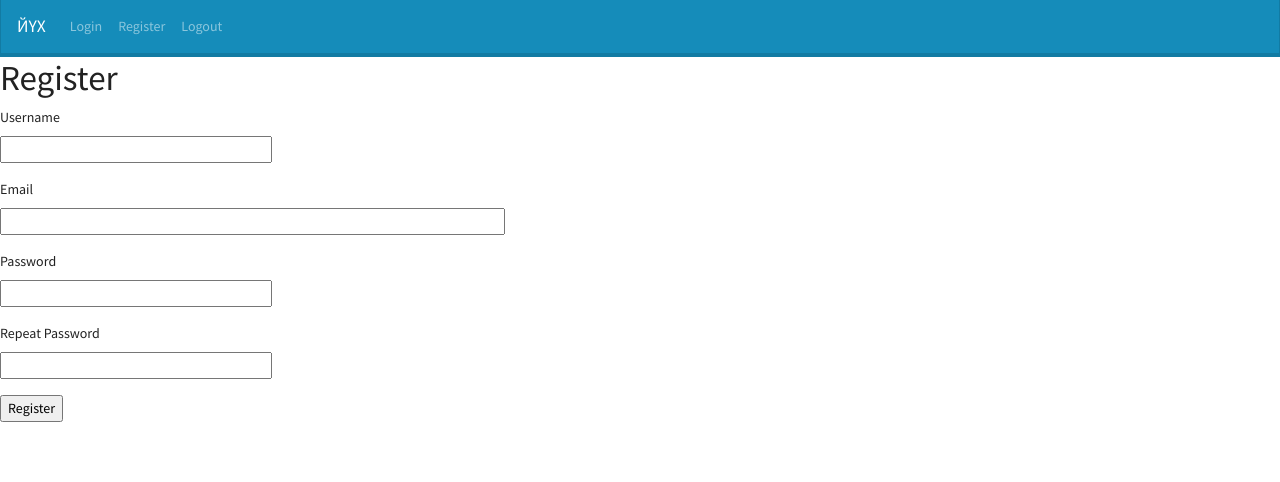
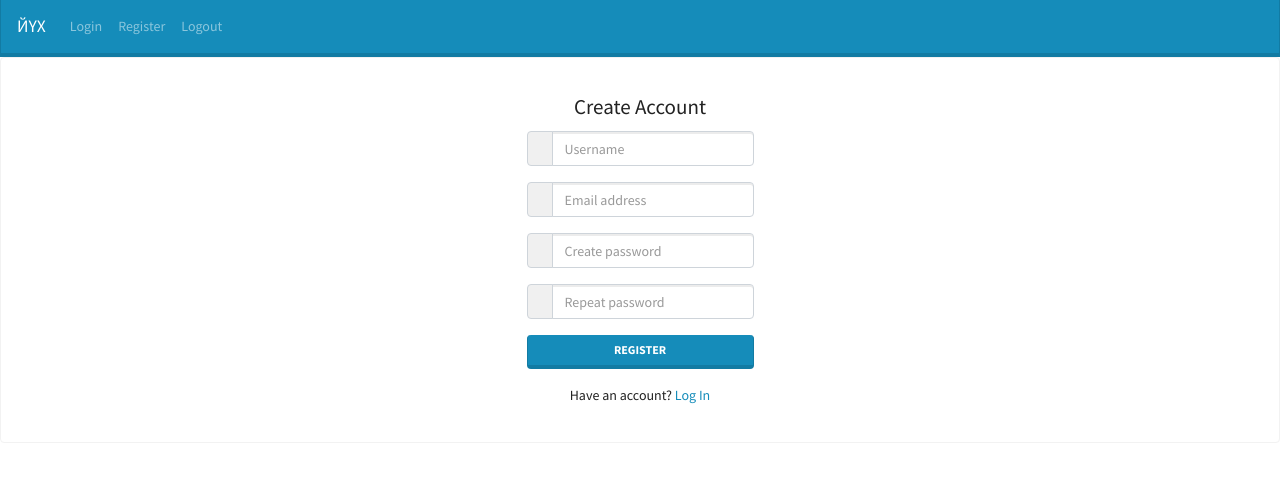
Before and after one commit to DKilchik/flask_app_example, a Flask app: page /register in a window 1280 px wide. Shown: the top 482 px of the page. Run offline with Flask 2, Linux system fonts and the light colour scheme; parts of the project's set-up code (start-up, migrations or seed data) failed here and were passed over; some libraries are stand-ins or nearby versions.

Commit message:
register form customized

```diff
--- a/app/templates/register.html
+++ b/app/templates/register.html
@@ -1,37 +1,52 @@
 {% extends "base.html" %}
 
+
+
 {% block content %}
-    <h1>Register</h1>
-    <form action="" method="post">
-        {{ form.hidden_tag() }}
-        <p>
-            {{ form.username.label }}<br>
-            {{ form.username(size=32) }}<br>
-            {% for error in form.username.errors %}
-            <span style="color: red;">[{{ error }}]</span>
-            {% endfor %}
-        </p>
-        <p>
-            {{ form.email.label }}<br>
-            {{ form.email(size=64) }}<br>
-            {% for error in form.email.errors %}
-            <span style="color: red;">[{{ error }}]</span>
-            {% endfor %}
-        </p>
-        <p>
-            {{ form.password.label }}<br>
-            {{ form.password(size=32) }}<br>
-            {% for error in form.password.errors %}
-            <span style="color: red;">[{{ error }}]</span>
-            {% endfor %}
-        </p>
-        <p>
-            {{ form.password2.label }}<br>
-            {{ form.password2(size=32) }}<br>
-            {% for error in form.password2.errors %}
-            <span style="color: red;">[{{ error }}]</span>
-            {% endfor %}
-        </p>
-        <p>{{ form.submit() }}</p>
-    </form>
+
+<div class="card bg-light">
+<article class="card-body mx-auto" style="max-width: 400px;">
+	<h4 class="card-title mt-3 text-center">Create Account</h4>
+
+	<form action="" method="post">
+                {{ form.hidden_tag() }}
+	<div class="form-group input-group">
+		<div class="input-group-prepend">
+		    <span class="input-group-text"> <i class="fa fa-user"></i> </span>
+		 </div>
+        {{ form.username(class="form-control", placeholder="Username") }}
+    </div> <!-- form-group// -->
+    <div class="form-group input-group">
+    	<div class="input-group-prepend">
+		    <span class="input-group-text"> <i class="fa fa-envelope"></i> </span>
+		 </div>
+ <!--       <input name="" class="form-control" placeholder="Email address" type="email"> -->
+        {{ form.email(class="form-control", placeholder="Email address") }}
+    </div> <!-- form-group// -->
+    <div class="form-group input-group">
+    	<div class="input-group-prepend">
+		    <span class="input-group-text"> <i class="fa fa-lock"></i> </span>
+		</div>
+ <!--       <input class="form-control" placeholder="Create password" type="password"> -->
+        {{ form.password(class="form-control", placeholder="Create password") }}
+    </div> <!-- form-group// -->
+    <div class="form-group input-group">
+    	<div class="input-group-prepend">
+		    <span class="input-group-text"> <i class="fa fa-lock"></i> </span>
+		</div>
+  <!--      <input class="form-control" placeholder="Repeat password" type="password"> -->
+        {{ form.password2(class="form-control", placeholder="Repeat password") }}
+    </div> <!-- form-group// -->
+    <div class="form-group">
+    <!--    <button type="submit" class="btn btn-primary btn-block"> Create Account  </button> -->
+        {{ form.submit(class="btn btn-primary btn-block") }}
+    </div> <!-- form-group// -->
+    <p class="text-center">Have an account? <a href="http://127.0.0.1:5000/login">Log In</a> </p>
+</form>
+</article>
+</div> <!-- card.// -->
+
+</div>
+<!--container end.//-->
+
 {% endblock %}
```
